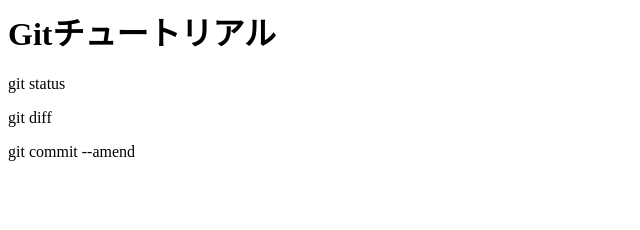
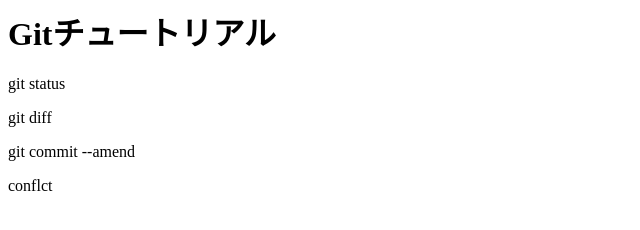
Before and after one commit to Yoshi-Kuwano/git_tutorial, a plain HTML site: page index.html in a window 1280 px wide. Shown: the full height of the page, 0-640 px from the left. Drawn offline with Linux system fonts and the light colour scheme.

Commit message:
confilctを追加

```diff
--- a/index.html
+++ b/index.html
@@ -2,3 +2,4 @@
 <p>git status</p>
 <p>git diff</p
 <p>git commit --amend </p>
+<p>conflct</p>
```
